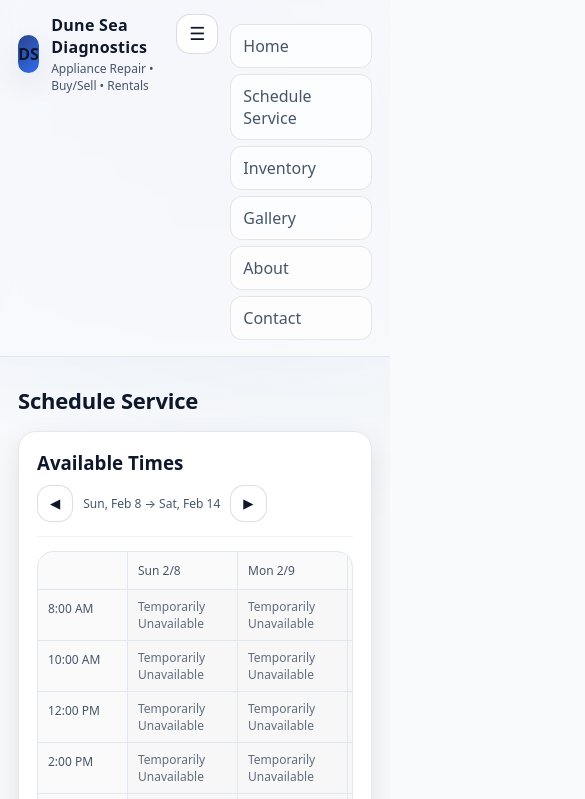
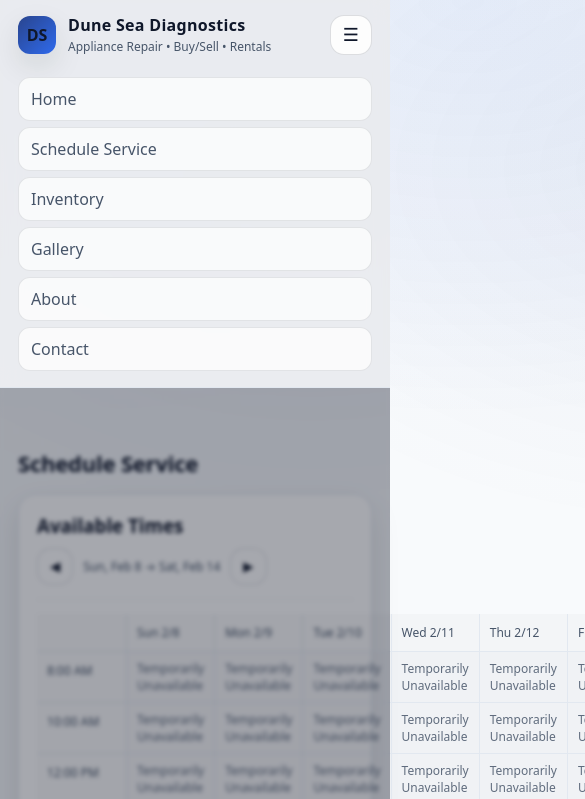
Before and after one commit to JawaKing513/dune-sea-diagnostics, a website: page schedule.html in a window 390 px wide. Both pictures are taken after a click on the button "Menu". Shown: the top 799 px of the page, 585 px wide, since content can reach past the window. Drawn offline with Linux system fonts and the light colour scheme; no server answers.

Commit message:
Add files via upload

```diff
--- a/assets/css/styles.css
+++ b/assets/css/styles.css
@@ -24,7 +24,8 @@ body{
     radial-gradient(900px 600px at 80% 20%, rgba(31,60,136,.06), transparent 60%),
     var(--bg);
   color:var(--text);
-  overflow-x:hidden; /* prevent page-wide horizontal swipe on mobile */
+  /* Prevent accidental page-wide horizontal panning on mobile */
+  overflow-x:hidden;
 }
 a{color:inherit;text-decoration:none}
 .container{max-width:1120px;margin:0 auto;padding:0 18px}
@@ -71,8 +72,15 @@ a{color:inherit;text-decoration:none}
 .navToggle:hover{border-color: rgba(37,99,235,.45); box-shadow: 0 0 0 4px rgba(37,99,235,.08)}
 
 @media (max-width: 820px){
-  .nav-inner{align-items:flex-start; gap:12px}
-  .navToggle{display:inline-flex; align-items:center; justify-content:center}
+  /* Make the header a clean 2-row layout: brand + hamburger on row 1,
+     menu panel on row 2 (full width). */
+  .nav-inner{
+    align-items:center;
+    gap:12px;
+    flex-wrap:wrap;
+  }
+  .brand{flex:1 1 auto; min-width: 220px;}
+  .navToggle{display:inline-flex; align-items:center; justify-content:center; flex:0 0 auto}
   .nav-links{
     display:none;
     width:100%;
@@ -80,13 +88,34 @@ a{color:inherit;text-decoration:none}
     align-items:stretch;
     gap:6px;
     padding:10px 0 2px;
+    flex: 1 0 100%;
   }
   .nav-links.open{display:flex}
   .nav-links a{
     padding:10px 12px;
     border:1px solid rgba(15,23,42,.10);
     background: rgba(255,255,255,.75);
+    white-space:nowrap; /* keep labels like “Schedule Service” on one line */
   }
+}
+
+/* Mobile menu backdrop + scroll lock */
+.navBackdrop{
+  position:fixed;
+  inset:0;
+  background: rgba(2,6,23,.35);
+  backdrop-filter: blur(2px);
+  display:none;
+  z-index:45;
+}
+
+body.navOpen{ overflow:hidden; }
+body.navOpen .navBackdrop{ display:block; }
+
+@media (min-width: 821px){
+  /* Never show the backdrop on desktop */
+  .navBackdrop{display:none !important;}
+  body.navOpen{overflow:auto;}
 }
 .btn{
   border:1px solid rgba(15,23,42,.14);
@@ -163,11 +192,6 @@ a{color:inherit;text-decoration:none}
   display:grid; grid-template-columns: 1fr 1fr; gap:16px;
 }
 @media(max-width:720px){.two-col{grid-template-columns:1fr}}
-
-/* Tighten vertical spacing on mobile so content starts sooner */
-@media (max-width: 540px){
-  .section{padding:28px 0}
-}
 
 /* Simple vertical stacking helper (used on Services page) */
 .stack{
@@ -317,17 +341,6 @@ textarea{min-height:96px; resize:vertical}
 .cal-grid{
   display:grid;
   grid-template-columns: 90px repeat(7, 1fr);
-  min-width: 860px; /* keeps columns readable; scrolls inside .cal-scroll on mobile */
-}
-
-/* Prevent the whole page from horizontally scrolling on mobile;
-   instead, allow scrolling inside the calendar grid container. */
-.cal-scroll{
-  width:100%;
-  overflow-x:auto;
-  -webkit-overflow-scrolling: touch;
-  border:1px solid var(--line);
-  border-radius: 16px;
 }
 .cal-head, .cal-time{
   padding:10px 10px;
--- a/assets/js/app.js
+++ b/assets/js/app.js
@@ -1266,15 +1266,30 @@ document.addEventListener("DOMContentLoaded", async ()=>{
     const btn = document.querySelector(".navToggle");
     const nav = document.getElementById("topNav") || document.querySelector(".nav-links");
     if(btn && nav){
+      // Backdrop for mobile menu (tap outside to close)
+      let backdrop = document.querySelector(".navBackdrop");
+      if(!backdrop){
+        backdrop = document.createElement("div");
+        backdrop.className = "navBackdrop";
+        document.body.appendChild(backdrop);
+      }
+
       const setOpen = (open)=>{
         nav.classList.toggle("open", !!open);
         btn.setAttribute("aria-expanded", open ? "true" : "false");
+        document.body.classList.toggle("navOpen", !!open);
       };
       btn.addEventListener("click", ()=> setOpen(!nav.classList.contains("open")));
       // Close menu after clicking a link (mobile)
       nav.addEventListener("click", (e)=>{
         const a = e.target.closest && e.target.closest("a");
         if(a) setOpen(false);
+      });
+      // Close when tapping outside the menu
+      backdrop.addEventListener("click", ()=> setOpen(false));
+      // Close on Escape
+      window.addEventListener("keydown", (e)=>{
+        if(e.key === "Escape") setOpen(false);
       });
       // Close if window resized up to desktop
       window.addEventListener("resize", ()=>{
```
